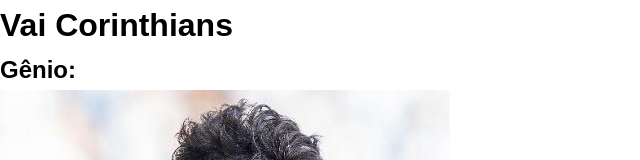
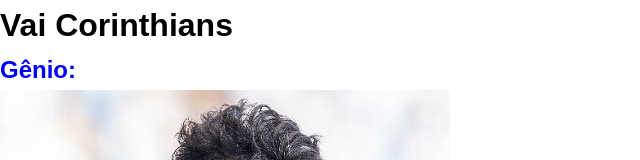
Before and after one commit to GustaAlves22/GustaAlves22.github.io, a plain HTML site: page index.html in a window 1280 px wide. Shown: the top 160 px of the page, without its empty margins (0-640 px from the left). Drawn offline with Linux system fonts and the light colour scheme.

Commit message:
Update style.css

```diff
--- a/css/style.css
+++ b/css/style.css
@@ -9,3 +9,9 @@ body {
     font-family: Arial, sans-serif;
     line-height: 1.6;
 }
+
+h2 {
+    font-family: Arial, sans-serif;
+    line-height: 1.6;
+    color: blue;
+}
```
